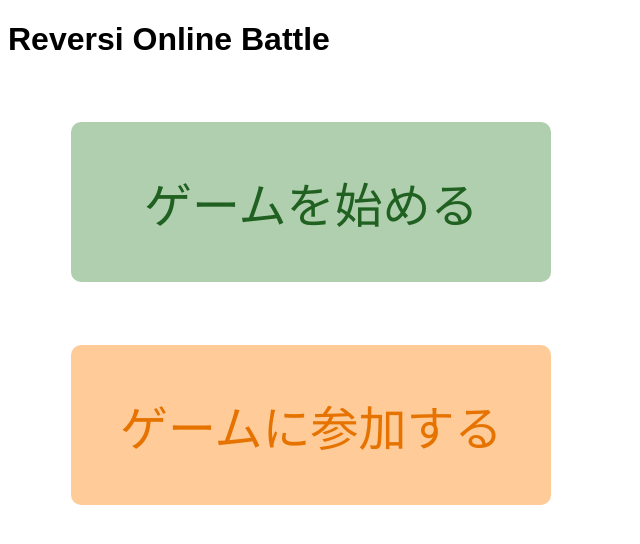
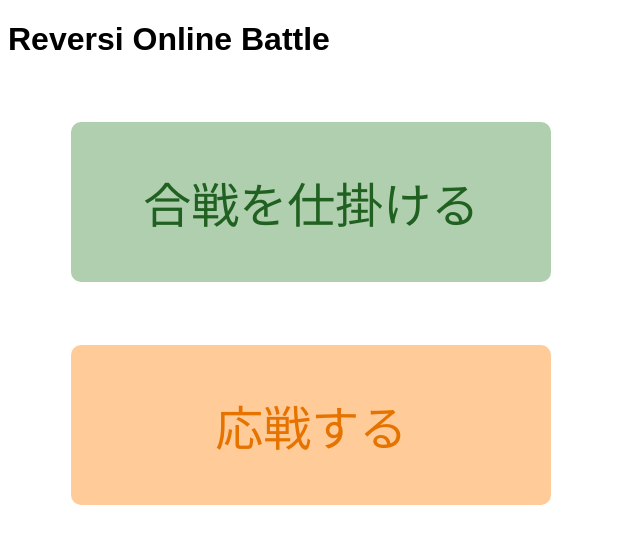
Before and after one commit to yatabis/ReversiOnlineBattle, a plain HTML site: page website/src/pug/top.pug in a window 1280 px wide. Shown: the whole page, without its empty margins (0-640 px from the left). Drawn offline with nearby package versions, Linux system fonts and the light colour scheme; files that its build step writes are made by us from their sources; a web font is replaced by a local one.

Commit message:
update: テキストの変更

```diff
--- a/website/src/pug/top.pug
+++ b/website/src/pug/top.pug
@@ -5,8 +5,6 @@ block style
 
 block body
     a.button.waiting(href="waiting")
-        span ゲームを
-        span 始める
-    a.button.join(href="join")
-        span ゲームに
-        span 参加する
+        span 合戦を
+        span 仕掛ける
+    a.button.join(href="join") 応戦する
```
